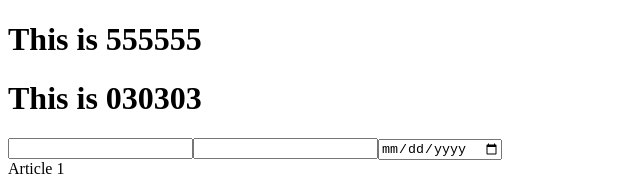
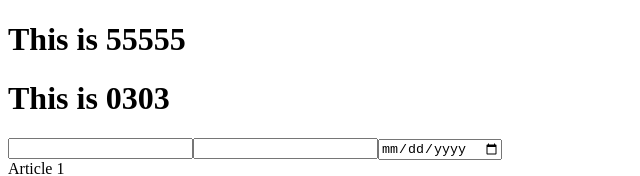
Before and after one commit to Aleky63/cabsda-proba-my, a React (Vite) app in the folder cabsda/: page / in a window 1280 px wide. Shown: the top 176 px of the page, without its empty margins (0-640 px from the left). Built offline with nearby package versions, Linux system fonts and the light colour scheme.

Commit message:
01_11.04

```diff
--- a/cabsda/src/App.tsx
+++ b/cabsda/src/App.tsx
@@ -5,8 +5,8 @@ import Rating from "./components/Rating/Rating";
 function App() {
   return (
     <div>
-      <PageTitle title={"This is 555555"} />
-      <PageTitle title={"This is 030303"} />
+      <PageTitle title={"This is 55555"} />
+      <PageTitle title={"This is 0303"} />
       <input />
       <input type="password" />
       <input type="date" />
```
